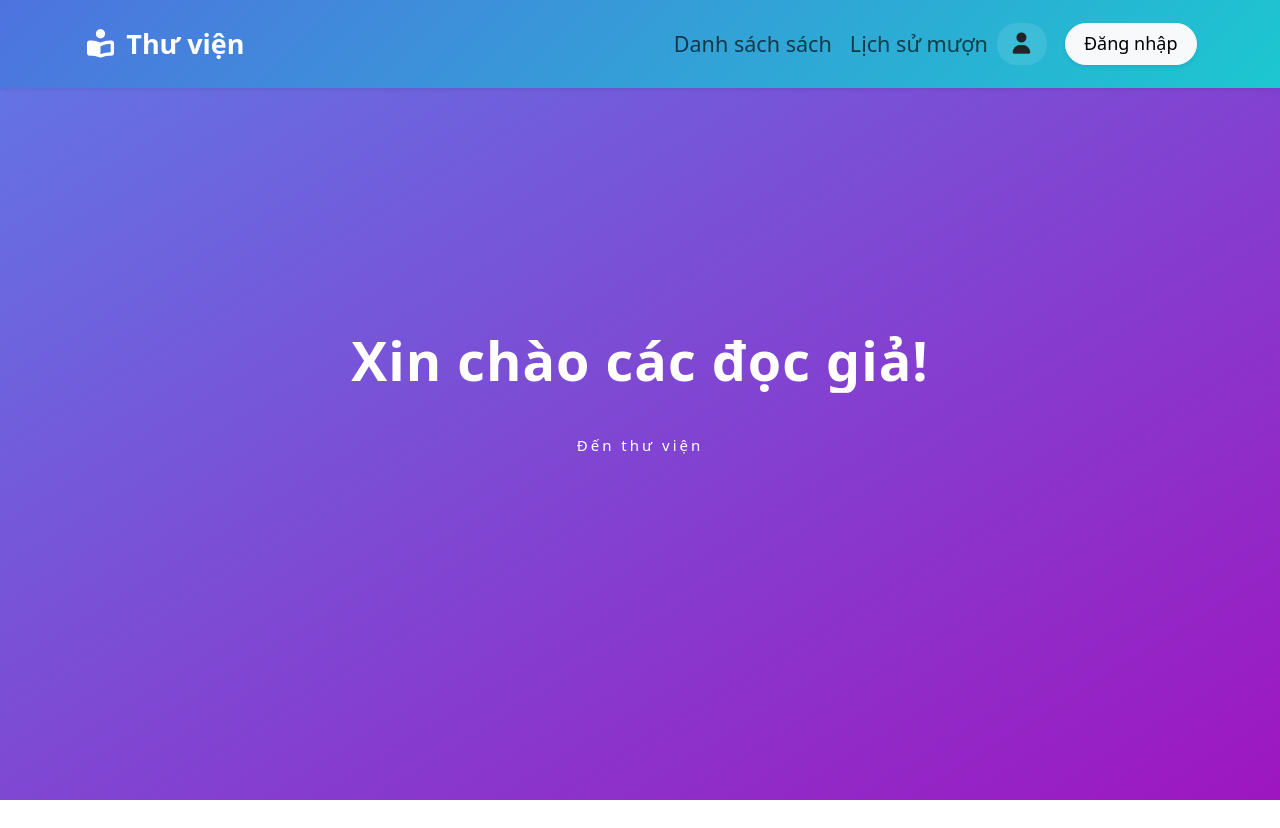
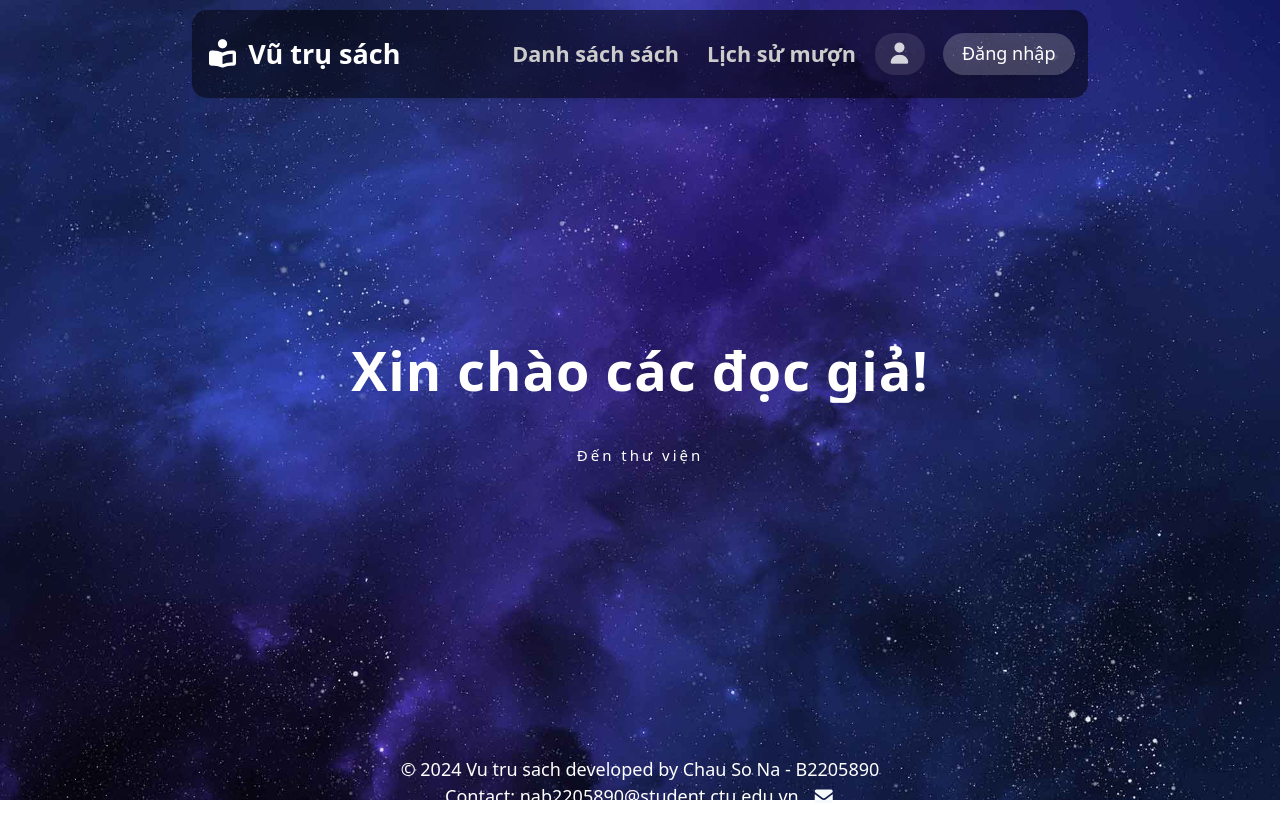
Before and after one commit to chausona1102/B2205890_Chau_So_Na_QuanLyMuonSach, a Vue app in the folder frontend/: page / in a window 1280 px wide. Before the commit the page ends 800 px from the top, so only its background shows below. Built offline with nearby package versions, Linux system fonts and the light colour scheme.

Commit message:
Completed project

```diff
--- a/frontend/src/assets/styles/form.css
+++ b/frontend/src/assets/styles/form.css
@@ -37,13 +37,25 @@ label {
 
 
 .login-background, .register-background {
-    background: linear-gradient(to bottom right, #3087d8, #ACB6E5);
+    background-image: url("../background_user_layout.jpg");
 }
 
 .login-background .card, .register-background .card {
+    background: linear-gradient(to bottom right, #3087d8, #ACB6E5);
     border-radius: 10px;
     animation: toBot 0.5s forwards linear;
 }
+.login-background .card input.form-control:focus, .register-background .card input.form-control:focus {
+    background-color: transparent !important;
+    color: #fff;
+    box-shadow: none;
+    border-color: #ccc;
+}
+.login-background .card input.form-control, .register-background .card input.form-control{
+    background-color: transparent;
+}
+
+
 @keyframes toBot {
     0% {
         opacity: 0;
--- a/frontend/src/assets/styles/main.css
+++ b/frontend/src/assets/styles/main.css
@@ -1,50 +1,100 @@
-.user-layout main {
-  padding-bottom: 40px !important;
+.user-layout .navbar {
+  /* background: linear-gradient(to bottom right, #6079e6, #9e16c0); */
+  background-color: rgba(0, 0, 0, 0.5);
+  width: 70vw;
+  border-radius: 15px;
+  margin: auto;
 }
 
-.book-card {
-  height: 100%;
-  display: flex;
-  flex-direction: column;
-  border-radius: 12px;
-  transition: 0.25s;
-  overflow: hidden;
+.user-layout .navbar .nav-link {
+  position: relative;
+  margin-right: 10px;
+  font-weight: 600;
+  color: #ccc;
+  transition: color 0.3s ease;
+}
+
+.user-layout .navbar .nav-link::after {
+  content: "";
+  position: absolute;
+  left: 0;
+  bottom: -2px;
+  width: 100%;
+  height: 2px;
+  background: #fff;
+  transform: scaleX(0);
+  transform-origin: center;
+  transition: transform 0.3s ease;
+}
+.user-layout .navbar .nav-link:hover, .user-profile:hover .fa-user{
+  color: #fff;
+  text-shadow: 0 10px 30px rgba(255, 255, 255, 1);
+}
+.user-layout .navbar .nav-link:hover::after {
+  transform: scaleX(1);
+}
+/* end css layout nav */
+
+
+/* Booklist css */
+.heading-booklist, .title.text-light {
+  /* color: #fff; */
+  text-shadow: 0 4px 5px rgba(0, 0, 0, 1);
+}
+
+.card.book-card {
+  padding: 20px 10px;
+  border-radius: 15px;
+  color: #fff;
+  background-color: rgba(255, 255, 255, 0.1);
+  min-height: 620px;
+}
+.book-img {
+  margin: auto;
+  width: auto;
+  height: 300px;
 }
 
 .book-card:hover {
-  transform: translateY(-4px);
-  box-shadow: 0 8px 20px rgba(0, 0, 0, 0.15);
+  background-color: rgba(253, 252, 252, 0.2);
+  transform: scale(1.05);
+  transition: transform 0.5s ease-in-out;
 }
 
-.book-img {
-  width: 100%;
-  height: 300px;
-  object-fit: contain;
-  background: #f7f7f7;
-  border-bottom: 1px solid #eee;
+.card-body .card-text {
+  color: rgba(255, 255, 255, 0.8);
 }
 
-.card-body {
-  flex: 1;
-  display: flex;
-  flex-direction: column;
+.card button {
+  margin-top: auto;
 }
 
-.book-title {
-  font-weight: 600;
-  font-size: 1.1rem;
+
+/* userlayout-css */
+.user-layout {
+  min-height: 100vh;
+  /* background: linear-gradient(to bottom right, #6079e6, #9e16c0); */
+  /* background-position: center; */
 }
 
-.card-text {
-  font-size: 0.95rem;
+.btn-logout  {
+  color: #fff;
+  background-color: rgba(255, 255, 255, 0.2);
+  box-sizing: border-box;
+}
+.btn-logout:hover {
+  background-color: rgba(255, 255, 255, 0.4);
+  color: #000;
 }
 
-.card-body button {
-  margin-top: auto;
-}
-.user-layout {
-  min-height: 100vh;
-  background: linear-gradient(to bottom right, #6079e6, #9e16c0);
+.background {
+  position: fixed;
+  z-index: -1;
+  height: 100vh;
+  width: 100vw;
+  background-image: url('../background_user_layout.jpg');
+  background-size: cover;
+  background-repeat: no-repeat;
 }
 .card {
   font-size: 1.2rem;
@@ -76,6 +126,7 @@
   cursor: pointer;
 }
 .user-profile i {
+  color: rgba(255, 255, 255, 0.8);
   margin-left: 10px;
 }
 .user-profile:hover {
@@ -193,3 +244,9 @@
     transform: translateY(0);
   }
 }
+
+.footer-content {
+  display: absolute;
+  bottom: 0;
+  color: #fff;
+}
--- a/frontend/src/components/DocGiaForm.vue
+++ b/frontend/src/components/DocGiaForm.vue
@@ -9,7 +9,7 @@
         </div>
 
         <div class="col-md-4">
-            <label>Họ lót</label>
+            <label>Họ và tên lót</label>
             <Field name="HoLot" v-model="docGiaLocal.HoLot" v-slot="{ field }">
                 <input v-bind="field" type="text" class="form-control" />
             </Field>
--- a/frontend/src/components/InputSearch.vue
+++ b/frontend/src/components/InputSearch.vue
@@ -1,6 +1,6 @@
 <template>
     <div class="search-wrapper">
-        <div class="search-box">
+        <div class="search-box" style="min-width: 280px;">
             <input type="text" class="search-input" placeholder="Tìm sách theo tên hoặc tác giả..." :value="modelValue"
                 @input="$emit('update:modelValue', $event.target.value)" @keyup.enter="$emit('submit')" />
 
--- a/frontend/src/components/NhanVienForm.vue
+++ b/frontend/src/components/NhanVienForm.vue
@@ -40,7 +40,7 @@
             <ErrorMessage name="SoDienThoai" class="text-danger" />
         </div>
 
-        <div class="col-md-6">
+        <div class="col-md-6" v-if="!nhanvienLocal._id">
             <label>Mật khẩu</label>
             <Field name="Password" v-model="nhanvienLocal.Password" v-slot="{ field }">
                 <input v-bind="field" type="password" class="form-control" />
--- a/frontend/src/layouts/UserLayout.vue
+++ b/frontend/src/layouts/UserLayout.vue
@@ -1,10 +1,11 @@
 <template>
+    <div class="background"></div>
+    <div style="height: 10px;"></div>
     <div class="user-layout">
-        <nav class="navbar navbar-expand-lg navbar-light shadow-sm py-3"
-            style="background: linear-gradient(135deg, #4e73df, #1cc7d0);">
+        <nav class="navbar navbar-expand-lg navbar-light shadow-sm py-3">
             <div class="container">
-                <router-link to="/" class="navbar-brand fw-bold text-white fs-4">
-                    <i class="fa-solid fa-book-open-reader me-2"></i>Thư viện
+                <router-link to="/user" class="navbar-brand fw-bold text-white fs-4">
+                    <i class="fa-solid fa-book-open-reader me-2"></i>Vũ trụ sách
                 </router-link>
 
                 <!-- <button class="navbar-toggler" type="button" data-bs-toggle="collapse" data-bs-target="#navbarNav">
@@ -21,13 +22,13 @@
                             <span class="user-name">{{ userName }}</span>
                         </div>
                         <template v-if="isLoggedIn">
-                            <button @click="logout" class="btn btn-light ms-3 px-3 rounded-pill shadow-sm">
+                            <button @click="logout" class="btn ms-3 px-3 rounded-pill shadow-sm btn-logout">
                                 Đăng xuất
                             </button>
                         </template>
 
                         <template v-else>
-                            <router-link to="/login" class="btn btn-light ms-3 px-3 rounded-pill shadow-sm">
+                            <router-link to="/login" class="btn ms-3 px-3 rounded-pill shadow-sm btn-logout">
                                 Đăng nhập
                             </router-link>
                         </template>
@@ -42,12 +43,23 @@
         </template>
         <template v-else>
             <div class="d-flex flex-column justify-content-center align-items-center" style="height: 80vh;">
-                <h1 class="heading-layout">Xin chào các đọc giả!</h1>
+                <h1 class="heading-layout light">Xin chào các đọc giả!</h1>
                 <button @click="$router.push('/login')" class="btn-batman">
                     <span>Đến thư viện</span>
                 </button>
             </div>
         </template>
+        <footer>
+            <div class="footer-content text-center py-3 d-flex flex-column justify-content-center align-items-center">
+                <span>&copy; 2024 Vu tru sach developed by Chau So Na - B2205890</span>
+                <span>
+                    Contact: nab2205890@student.ctu.edu.vn
+                    <a href="mailto:nab2205890@student.ctu.edu.vn" class="text-light">
+                        <i class="fa-solid fa-envelope ms-2"></i>
+                    </a>
+                </span>
+            </div>
+        </footer>
     </div>
 </template>
 
--- a/frontend/src/views/Admin/DocGiaManager.vue
+++ b/frontend/src/views/Admin/DocGiaManager.vue
@@ -1,6 +1,6 @@
 <template>
     <div>
-        <h4><i class="fa-solid fa-user me-2"></i>Quản lý độc giả</h4>
+        <h4><i class="fa-solid fa-user me-2"></i>Quản lý đọc giả</h4>
 
         <!-- Ô tìm kiếm -->
         <InputSearch v-model="searchText" @submit="timKiemDocGia" />
--- a/frontend/src/views/RegisterDocGiaView.vue
+++ b/frontend/src/views/RegisterDocGiaView.vue
@@ -2,7 +2,7 @@
     <div class="container register-background d-flex justify-content-center"
         style="max-width: 100vw; min-height: 100vh;">
         <div class="card p-4 shadow" style="width: 500px; margin-top: auto; margin-bottom: auto;">
-            <h3 class="mb-4 text-center">Đăng ký Tài khoản Độc giả</h3>
+            <h3 class="mb-4 text-center">Đăng ký tài khoản đọc giả</h3>
 
             <div v-if="error" class="alert alert-danger">{{ error }}</div>
 
--- a/frontend/src/views/User/BorrowHistory.vue
+++ b/frontend/src/views/User/BorrowHistory.vue
@@ -1,8 +1,10 @@
 <template>
-    <div class="history-container">
-        <h3 class="title">
-            <i class="fa-solid fa-clock-rotate-left me-2"></i>
-            Lịch sử mượn sách
+    <div class="history-container" style="min-height: 60vh;">
+        <h3 class="title text-light">
+            <span>
+                <i class="fa-solid fa-clock-rotate-left me-2"></i>
+                Lịch sử mượn sách
+            </span>
         </h3>
 
         <div class="card shadow-sm p-3 rounded">
```
Also changed, not shown: frontend/src/components/FormMuonSach.vue (+29 -1 lines), frontend/src/views/Admin/NhanVienManager.vue (+5 -2 lines), frontend/src/views/User/BookList.vue (+11 -9 lines), frontend/src/assets/background_user_layout.jpg (added), 1 other file (tests, documents, lock files or other folders).
